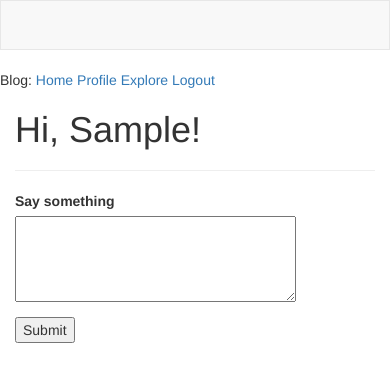
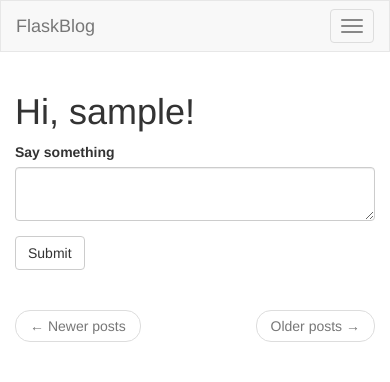
Before and after one commit to FranciscoGomes20/Flask_Blog, a Flask app: page / in a window 390 px wide. Shown: the top 382 px of the page. Run offline with Flask 2, Linux system fonts and the light colour scheme; the visitor is signed in with stand-in values (Sample User, id 1); data comes from the database, SQL or seed files in the repository; data that the repository does not hold is empty; some libraries are stand-ins or nearby versions.

Commit message:
Foi realiza algumas melhorias no frontend

```diff
--- a/app/routes.py
+++ b/app/routes.py
@@ -29,7 +29,7 @@ def home():
         if posts.has_next else None
     prev_url = url_for('home', page=posts.prev_num) \
         if posts.has_prev else None
-    return render_template('home.html', title='Explore', form=form, posts=posts.items, next_url=next_url, prev_url=prev_url)
+    return render_template('home.html', title='Home', form=form, posts=posts.items, next_url=next_url, prev_url=prev_url)
 
 @app.route('/user/<username>')
 @login_required
--- a/templates/home.html
+++ b/templates/home.html
@@ -1,31 +1,28 @@
 {% extends "index.html" %}
+{% import 'bootstrap/wtf.html' as wtf %}
 
 {% block app_content %}
-
-    <h1>Hi, {{ current_user.username|capitalize }}!</h1>
-    <hr>
+    <h1>Hi, {{ current_user.username }}!</h1>
     {% if form %}
-    <form action="" method="post">
-        {{ form.hidden_tag() }}
-        <p>
-            {{ form.post.label }}<br>
-            {{ form.post(cols=32, rows=4) }}<br>
-            {% for error in form.post.errors %}
-                <span style="color: red;">[{{ error }}]</span>
-            {% endfor %}
-        </p>
-        <p>{{ form.submit() }}</p>
-    </form>
+        {{ wtf.quick_form(form) }}
+        <br>
     {% endif %}
 
     {% for post in posts %}
         {% include '_post.html' %}
     {% endfor %}
-    {% if prev_url %}
-        <a href="{{ prev_url }}">Newer posts</a>
-    {% endif %}
-    {% if next_url %}
-        <a href="{{ next_url }}">Older posts</a>
-    {% endif %}
-
+    <nav aria-label="...">
+        <ul class="pager">
+            <li class="previous{% if not prev_url %} disabled{% endif %}">
+                <a href="{{ prev_url or '#' }}">
+                    <span aria-hidden="true">&larr;</span> Newer posts
+                </a>
+            </li>
+            <li class="next{% if not next_url %} disabled{% endif %}">
+                <a href="{{ next_url or '#' }}">
+                    Older posts <span aria-hidden="true">&rarr;</span>
+                </a>
+            </li>
+        </ul>
+    </nav>
 {% endblock %}
--- a/templates/index.html
+++ b/templates/index.html
@@ -1,48 +1,49 @@
 {% extends 'bootstrap/base.html' %}
 
-<!DOCTYPE html>
-<html>
-    <head>
-        <link rel="shortcut icon" href="../static/flask.png" type="image/x-icon">
+{% block title %}
+    {% if title %}{{ title }} - Blog{% else %}<title>Welcome to Flask Blog</title>{% endif %}
+{% endblock %}
 
-        {% if title %}
-        <title>{{ title|capitalize }} - Blog</title>
+{% block navbar %}
+    <nav class="navbar navbar-default">
+        <div class="container">
+            <div class="navbar-header">
+                <button type="button" class="navbar-toggle collapsed" data-target="#bs-example-navbar-collapse-1" aria-expanded="false">
+                    <span class="sr-only">Toggle navigation</span>
+                    <span class="icon-bar"></span>
+                    <span class="icon-bar"></span>
+                    <span class="icon-bar"></span>
+                </button>
+                <a class="navbar-brand" href="{{ url_for('home') }}">FlaskBlog</a>
+            </div>
+            <div class="collapse navbar-collapse" id="bs-example-navbar-collapse-1">
+                <ul class="nav navbar-nav">
+                    <li><a href="{{ url_for('home') }}">Home</a></li>
+                    <li><a href="{{ url_for('explore') }}">Explore</a></li>
+                </ul>
+                <ul class="nav navbar-nav navbar-right">
+                    {% if current_user.is_anonymous %}
+                        <li><a href="{{ url_for('loginUser') }}">Login</a></li>
                     {% else %}
-        <title>Welcome to Flask Blog</title>
+                        <li><a href="{{ url_for('user', username=current_user.username) }}">Profile</a></li>
+                        <li><a href="{{ url_for('logout') }}" >Logout</a></li>
                     {% endif %}
-    </head>
-    <body>
-        {% block navbar %}
-            <nav class="navbar navbar-default"></nav>
-                {% if current_user.is_anonymous %}
-                    Welcome to Flask Blog:
-                    <a href="{{ url_for('loginUser') }}">Login</a>
-                {% else %}
-                    Blog:
-                    <a href="{{ url_for('home') }}">Home</a>
-                    <a href="{{ url_for('user', username=current_user.username) }}">Profile</a>
-                    <a href="{{ url_for('explore') }}">Explore</a>
-                    <a href="{{ url_for('logout') }}" >Logout</a>
-                {% endif %}
+                </ul>
+            </div>
+        </div>
     </nav>
 {% endblock %}
-
-        <hr>
 
 {% block content %}
     <div class="container">
         {% with messages = get_flashed_messages() %}
             {% if messages %}
-                    <ul>
                 {% for message in messages %}
-                            <li>{{ message }}</li>
+                    <div class="alert alert-info" role="alert">{{ message }}</div>
                 {% endfor %}
-                    </ul>
             {% endif %}
         {% endwith %}
 
         {% block app_content %}{% endblock %}
     </div>
 {% endblock %}
-    </body>
-</html>
--- a/templates/register.html
+++ b/templates/register.html
@@ -1,10 +1,13 @@
 {% extends "index.html" %}
+{% import 'bootstrap/wtf.html' as wtf %}
 
 {% block app_content %}
 
 <h1>Register</h1>
 <div class="row">
     <div class="col-md-4">
+        {{ wtf.quick_form(form) }}
+        <!--
         <form action="" method="post">
             {{ form.hidden_tag() }}
             <p>
@@ -37,6 +40,7 @@
             </p>
             <p>{{ form.submit() }}</p>
         </form>
+        -->
     </div>
 </div>
 {% endblock %}
```
Also changed, not shown: templates/login.html (+8 -2 lines). Lines whose indentation alone changed are shown as unchanged.
